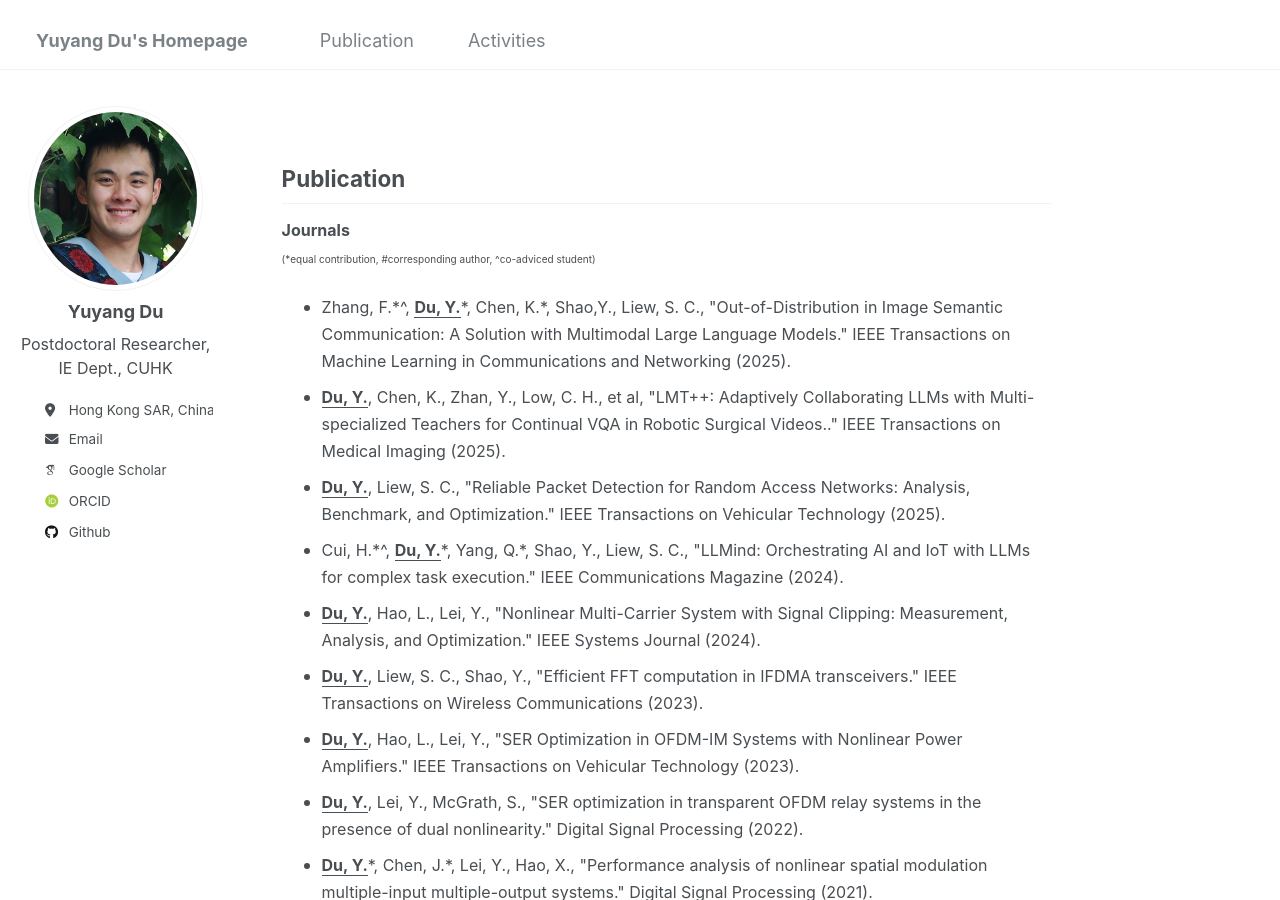
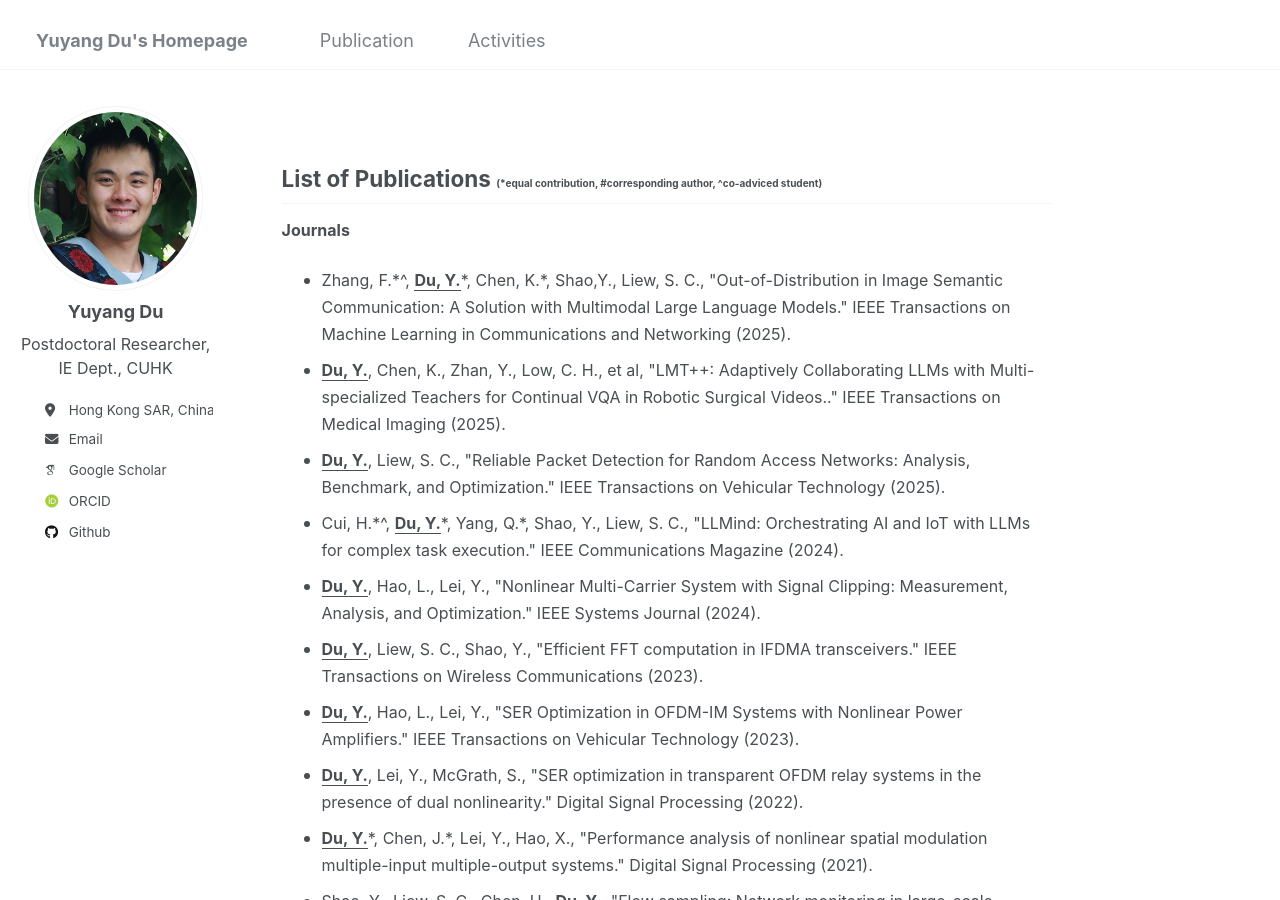
Before and after one commit to yuyangdu01/yuyangdu01.github.io, a Jekyll site: the page built from _pages/markdown.md, in a window 1280 px wide and 900 px high. Built offline with Jekyll 4.4.1, drawn with Linux system fonts in a browser that asks for light colours; some web fonts are replaced.

Commit message:
Update markdown.md

```diff
--- a/_pages/markdown.md
+++ b/_pages/markdown.md
@@ -7,9 +7,9 @@ redirect_from:
   - /markdown.html
 ---
 
-Publication <font size=3></font>
+List of Publications <font size=3></font><font size=1>(*equal contribution, #corresponding author, ^co-adviced student)</font>
 ------
-**<font size=3>Journals</font>** <br><font size=1>(*equal contribution, #corresponding author, ^co-adviced student)</font>
+**<font size=3>Journals</font>** <br>
 * <font size=3>Zhang, F.*^, <b><u>Du, Y.</u></b>*, Chen, K.*, Shao,Y., Liew, S. C., "Out-of-Distribution in Image Semantic Communication: A Solution with Multimodal Large Language Models." IEEE Transactions on Machine Learning in Communications and Networking (2025).</font>
 * <font size=3><b><u>Du, Y.</u></b>, Chen, K., Zhan, Y., Low, C. H., et al, "LMT++: Adaptively Collaborating LLMs with Multi-specialized Teachers for Continual VQA in Robotic Surgical Videos.." IEEE Transactions on Medical Imaging (2025).</font>
 * <font size=3><b><u>Du, Y.</u></b>, Liew, S. C., "Reliable Packet Detection for Random Access Networks: Analysis, Benchmark, and Optimization." IEEE Transactions on Vehicular Technology (2025).</font>
```
